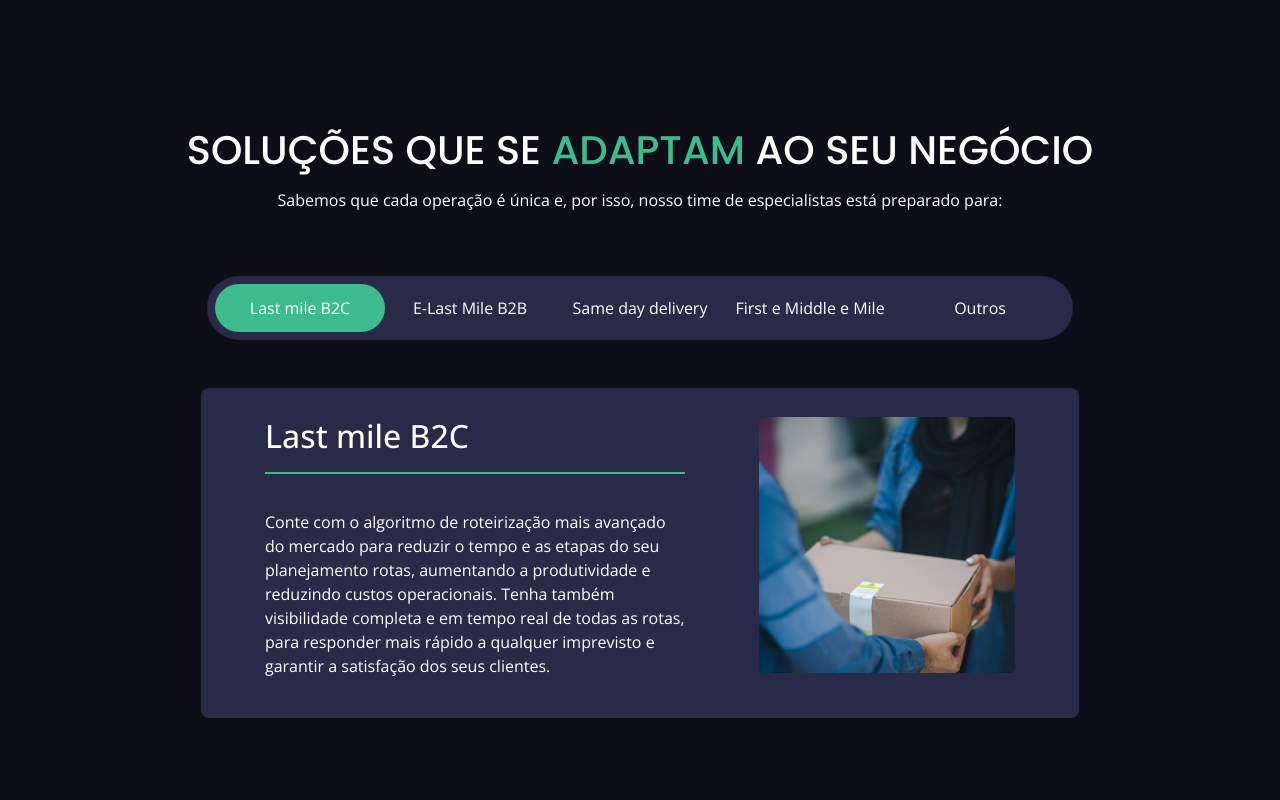
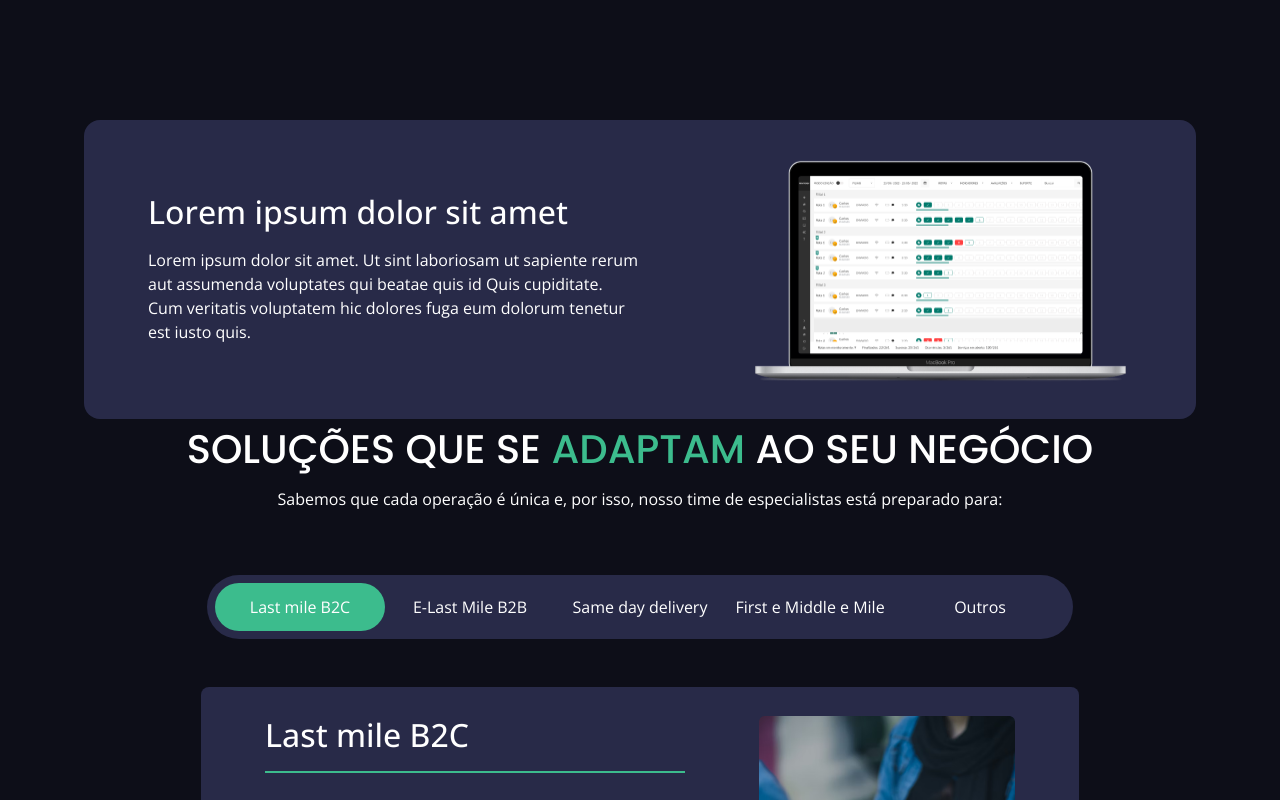
Before and after one commit to daniel-hortencio/routeasy, a Next.js app: page /solucoes in a window 1280 px wide. Shown: the part 680-1480 px from the top of the page. Built offline with nearby package versions, Linux system fonts and the light colour scheme.

Commit message:
Section Featured Frame

```diff
--- /dev/null
+++ b/src/components/layouts/SolutionsPage/FeaturedFrame/index.tsx
@@ -0,0 +1,29 @@
+import Image from 'next/image'
+import { Section } from 'components/elements/Section'
+
+export const FeaturedFrame = () => {
+  return (
+    <Section>
+      <div className="md:flex bg-grayscale-500 justify-between items-center m-auto pb-10 md:pb-8 pt-8 md:pt-6 px-12 md:px-16 rounded-2xl">
+        <div className="text-center md:text-left w-full md:w-2/4 mb-8 md:mb-0">
+          <h3 className="mb-2 md:mb-3 text-[32px] font-medium">
+            Lorem ipsum dolor sit amet
+          </h3>
+          <p>
+            Lorem ipsum dolor sit amet. Ut sint laboriosam ut sapiente rerum aut
+            assumenda voluptates qui beatae quis id Quis cupiditate. Cum
+            veritatis voluptatem hic dolores fuga eum dolorum tenetur est iusto
+            quis.
+          </p>
+        </div>
+        <div className="w-full md:w-[383px] h-[243px] relative">
+          <Image
+            src="/images/pictures/Screen FeaturedFrame.png"
+            fill
+            alt="Screen"
+          />
+        </div>
+      </div>
+    </Section>
+  )
+}
--- a/src/components/layouts/SolutionsPage/index.tsx
+++ b/src/components/layouts/SolutionsPage/index.tsx
@@ -1,11 +1,13 @@
 import { Banner } from './Banner'
 import { Segments } from '../WebsiteLayout/Segments'
 import { ContactForm } from './ContactForm'
+import { FeaturedFrame } from './FeaturedFrame'
 
 export const SolutionsPage = () => {
   return (
     <>
       <Banner />
+      <FeaturedFrame />
       <Segments />
       <ContactForm />
     </>
```
Also changed, not shown: public/images/pictures/Screen FeaturedFrame.png (added).
